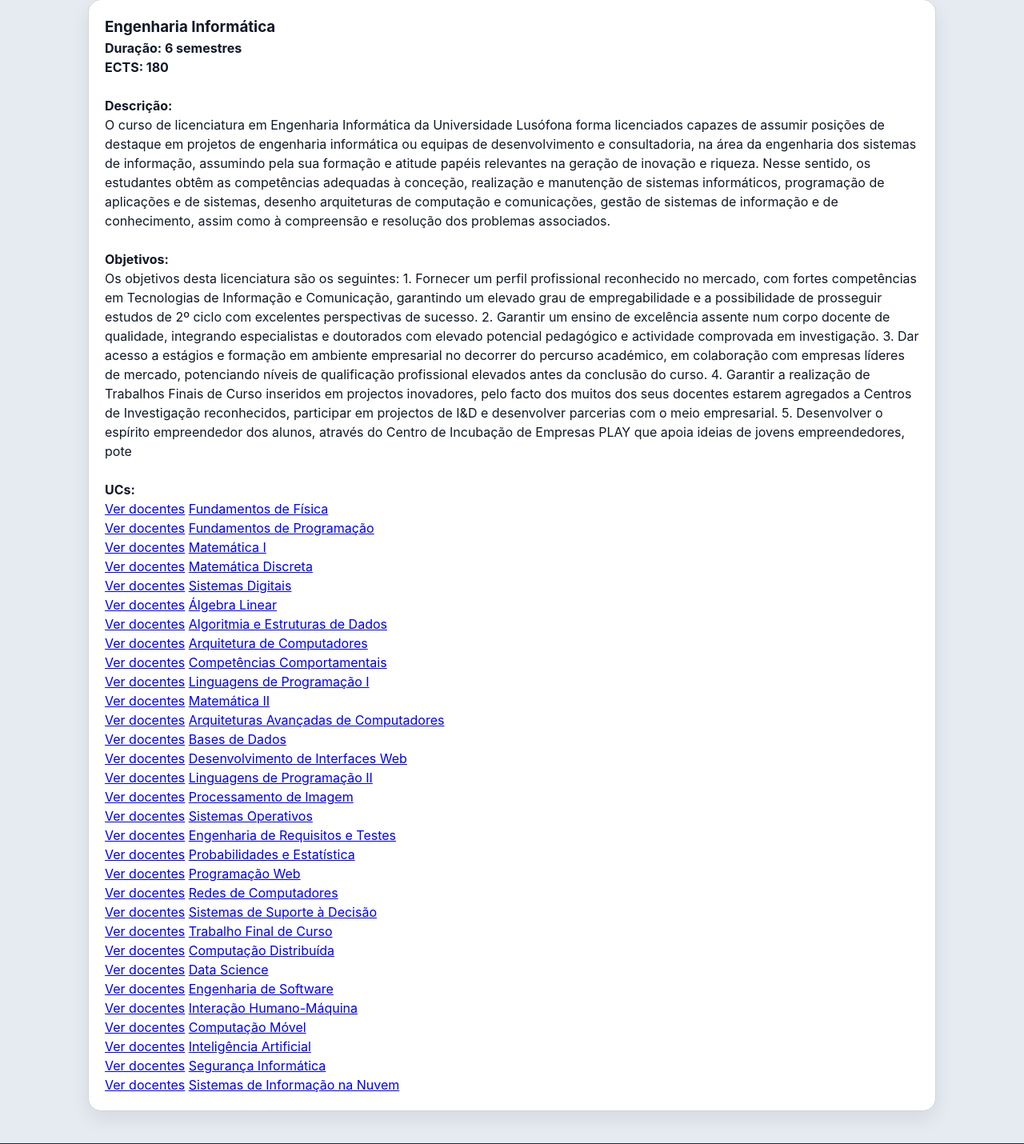
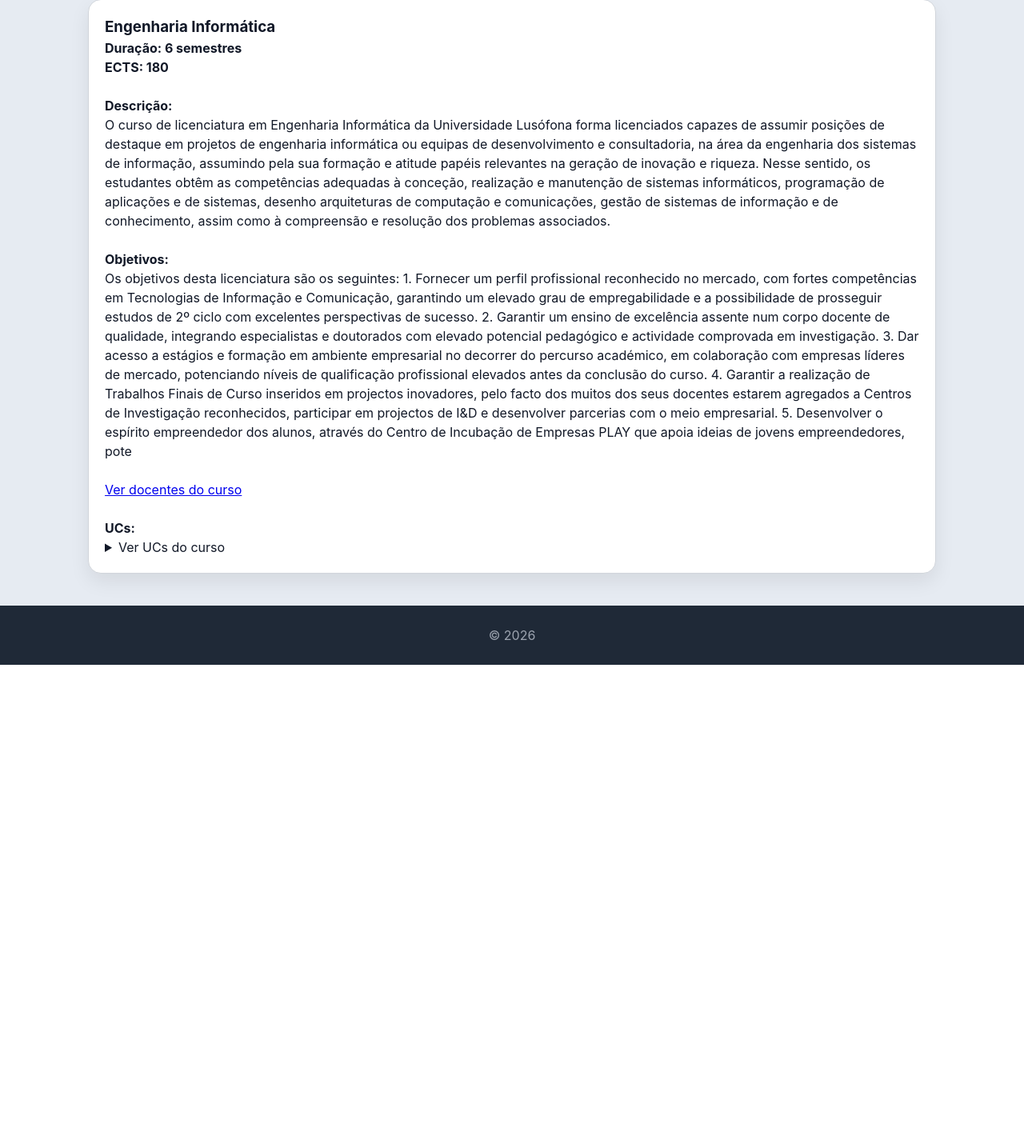
Before and after one commit to jose-cardoso-a22506616/portfolio, a Django app: page /portfolio/ in a window 1280 px wide. Shown: the part 213-1643 px from the top of the page at 80% size. After the commit the page ends 1044 px from the top, so only its background shows below. Run offline with Django 5.2, Linux system fonts and the light colour scheme; data comes from the database, SQL or seed files in the repository.

Commit message:
Botão para ver docentes do curso

```diff
--- a/portfolio/templates/portfolio/licenciatura.html
+++ b/portfolio/templates/portfolio/licenciatura.html
@@ -20,14 +20,21 @@
         <p>{{licenciatura.objetivos}}</p>
         <br>
 
+        <a href="{% url 'docentes' licenciatura.id %}">Ver docentes do curso</a>
+        <br>
+        <br>
         <h4>UCs:</h4>
-        {% for uc in licenciatura.uc.all %}
-            <a href="{% url 'docentes' licenciatura.id %}">Ver docentes</a>
 
-            <a href="{% url 'uc' uc.id %}">{{uc.nome}}</a>
-            <br>
+        <details>
+            <summary>Ver UCs do curso</summary>
+            {% for uc in licenciatura.uc.all %}
 
-        {% endfor %}
+                <a href="{% url 'uc' uc.id %}">{{uc.nome}}</a>
+                <br>
+
+            {% endfor %}
+        </details>
+
     </article>
     {% endfor %}
 </section>
```
